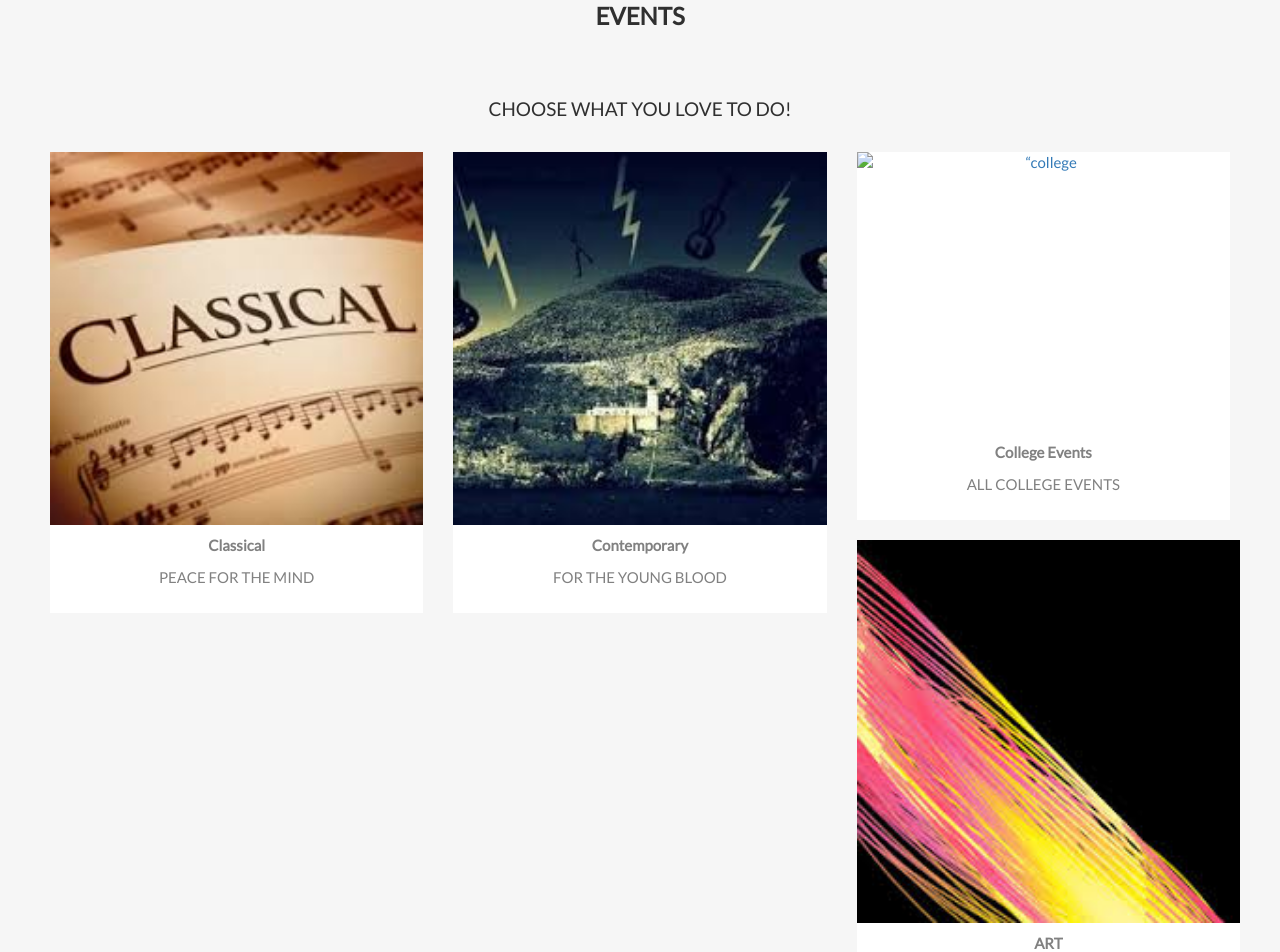
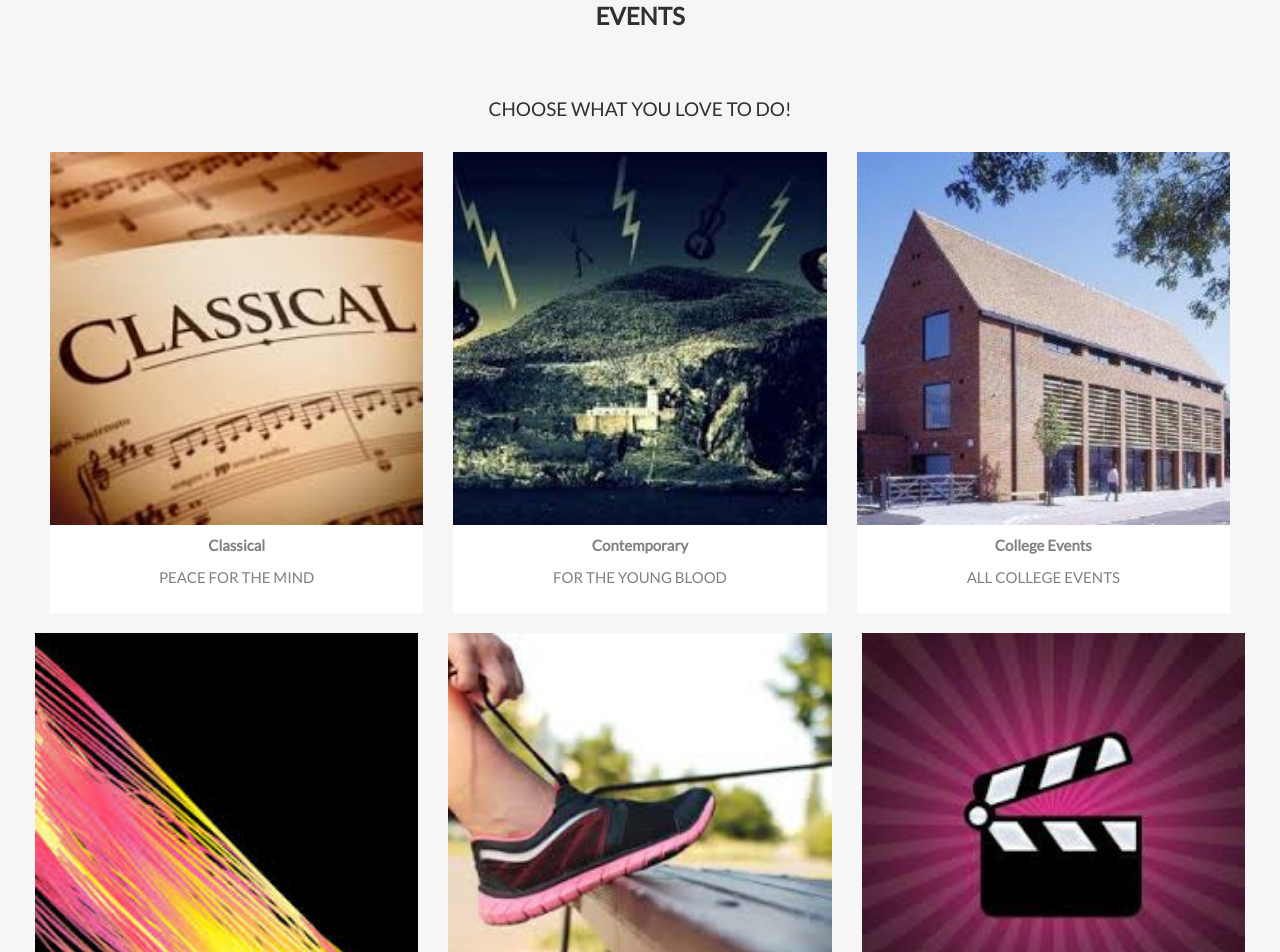
Before and after one commit to supreethavadhani/supreeth, a plain HTML site: page eventrec.html in a window 1280 px wide. Shown: the part 886-1838 px from the top of the page. Drawn offline with nearby package versions, Linux system fonts and the light colour scheme.

Commit message:
Update eventrec.html

```diff
--- a/eventrec.html
+++ b/eventrec.html
@@ -248,7 +248,7 @@
     </div>
     <div class="col-sm-4">
       <div class="thumbnail">
-        <a href=#><img src=“” alt=“college fests” width="400" height="300"></a>
+        <a href=#><img src=college.jpg alt=“college fests” width="400" height="300"></a>
         <p><strong>College Events</strong></p>
         <p>ALL COLLEGE EVENTS</p>
       </div>
```
